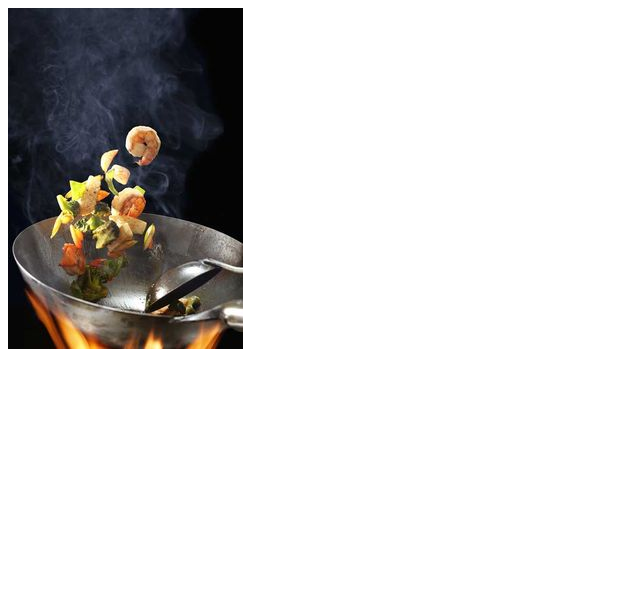
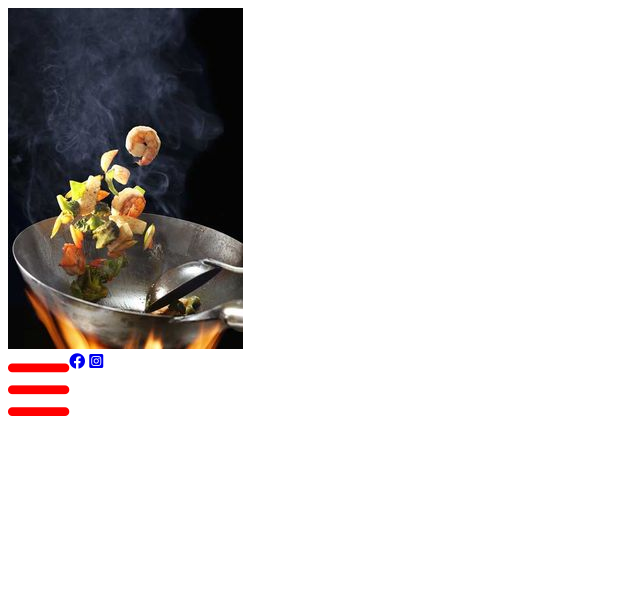
Before and after one commit to rajeshgcv/www.project.com, a plain HTML site: page project1/index.html in a window 1280 px wide. Shown: the whole page, without its empty margins (0-640 px from the left). Drawn offline with Linux system fonts and the light colour scheme.

Commit message:
add file

```diff
--- a/project1/index.html
+++ b/project1/index.html
@@ -6,6 +6,7 @@
     <meta name="viewport" content="width=device-width, initial-scale=1.0">
     <title>Restaurant Website</title>
     <link rel="stylesheet" href="style.css">
+    <link rel="stylesheet" href="https://cdnjs.cloudflare.com/ajax/libs/font-awesome/6.2.0/css/all.min.css" integrity="sha512-xh6O/CkQoPOWDdYTDqeRdPCVd1SpvCA9XXcUnZS2FmJNp1coAFzvtCN9BmamE+4aHK8yyUHUSCcJHgXloTyT2A==" crossorigin="anonymous" referrerpolicy="no-referrer" />
 </head>
 <body>
     <nav>
@@ -13,6 +14,9 @@
             <div class="logo-container">
                 <img src="images/9caccfe83ac373aa65f3dc5aae9f7002.jpg" alt="logo">
             </div>
+            <a target="_blank" href="https://www.facebook.com/"><i class="fa-brands fa-facebook"></i></a>
+<a target="_blank" href="https://www.instagram.com/"><i class="fa-brands fa-square-instagram"></i></a>
+<a class="bar" href="#"><i class="fa-solid fa-bars"></i></a>
         </div>
     </nav>
 </body>
--- a/project1/style.css
+++ b/project1/style.css
@@ -1,3 +1,9 @@
 h1{
     background-color: magenta;
 }
+.bar{
+    height: 250px;
+    font-size:70px;
+    color: red;
+    float: left;
+}
```
